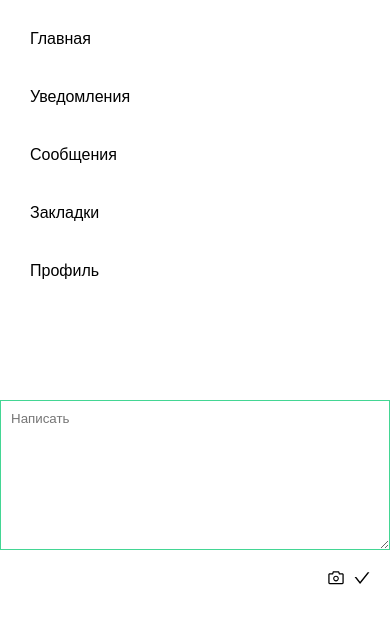
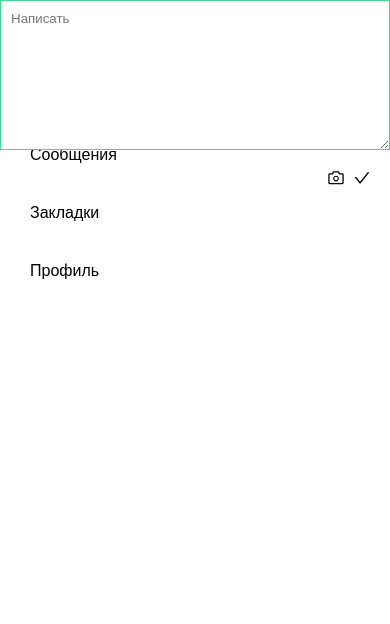
Before and after one commit to oksanaBir/social-net, a React app: page / in a window 390 px wide. Shown: the top 624 px of the page. Built offline with nearby package versions, Linux system fonts and the light colour scheme.

Commit message:
height deleted

```diff
--- a/src/styles/flexbox.less
+++ b/src/styles/flexbox.less
@@ -13,9 +13,7 @@
     }
 
     @media (max-width: 450px) {
-        position: fixed;
         display: block;
-        height: 400px;
         width: 100%;
         top: 400px;
         padding: 0 !important;
```
